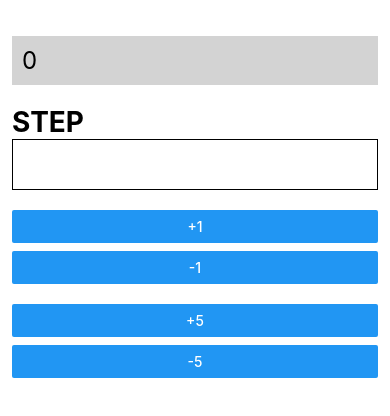
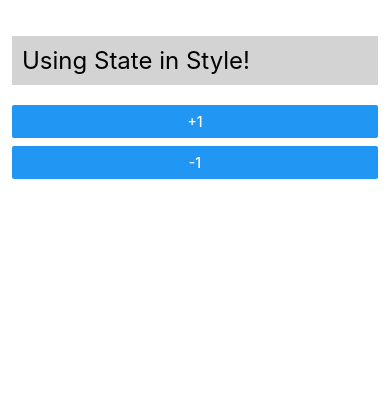
Before and after one commit to hyerindev/Mobile-App-Making, a React Native app: screen / in a window 390 px wide. Shown: the top 416 px of the page. Built offline with nearby package versions, Linux system fonts and the light colour scheme.

Commit message:
(lab 6) State in various place

```diff
--- a/App.tsx
+++ b/App.tsx
@@ -1,38 +1,21 @@
 import type { TextStyle } from "react-native";
 import { useState } from "react";
-import { View, Text, TextInput, Button } from "react-native";
+import { View, Text, Button } from "react-native";
 
-const commonStyle: TextStyle = {
+const textStyle: TextStyle = {
   padding: 10,
-  fontSize: 24,
-};
-const textStyle: TextStyle = {
-  ...commonStyle,
   backgroundColor: "lightgray",
-};
-const inputStyle: TextStyle = {
-  ...commonStyle,
-  borderWidth: 1,
 };
 
 const App = () => {
-  const [val, setVal] = useState<number>(0);
-  const [step, setStep] = useState<number>(5);
+  const [fontSize, setFontSize] = useState<number>(24);
 
   return (
     <View style={{ padding: 12, paddingTop: 36, gap: 20 }}>
-      <Text style={textStyle}>{val}</Text>
-      <View>
-        <Text style={{ fontSize: 28, fontWeight: "bold" }}>STEP</Text>
-        <TextInput style={inputStyle} onChangeText={(input) => setStep(Number(input))} />
-      </View>
+      <Text style={{ ...textStyle, fontSize: fontSize }}>Using State in Style!</Text>
       <View style={{ gap: 8 }}>
-        <Button title="+1" onPress={() => setVal((prev) => prev + 1)} />
-        <Button title="-1" onPress={() => setVal((prev) => prev - 1)} />
-      </View>
-      <View style={{ gap: 8 }}>
-        <Button title={"+" + step} onPress={() => setVal((prev) => prev + step)} />
-        <Button title={"-" + step} onPress={() => setVal((prev) => prev - step)} />
+        <Button title="+1" onPress={() => setFontSize((prev) => prev + 1)} />
+        <Button title="-1" onPress={() => setFontSize((prev) => prev - 1)} />
       </View>
     </View>
   );
```
